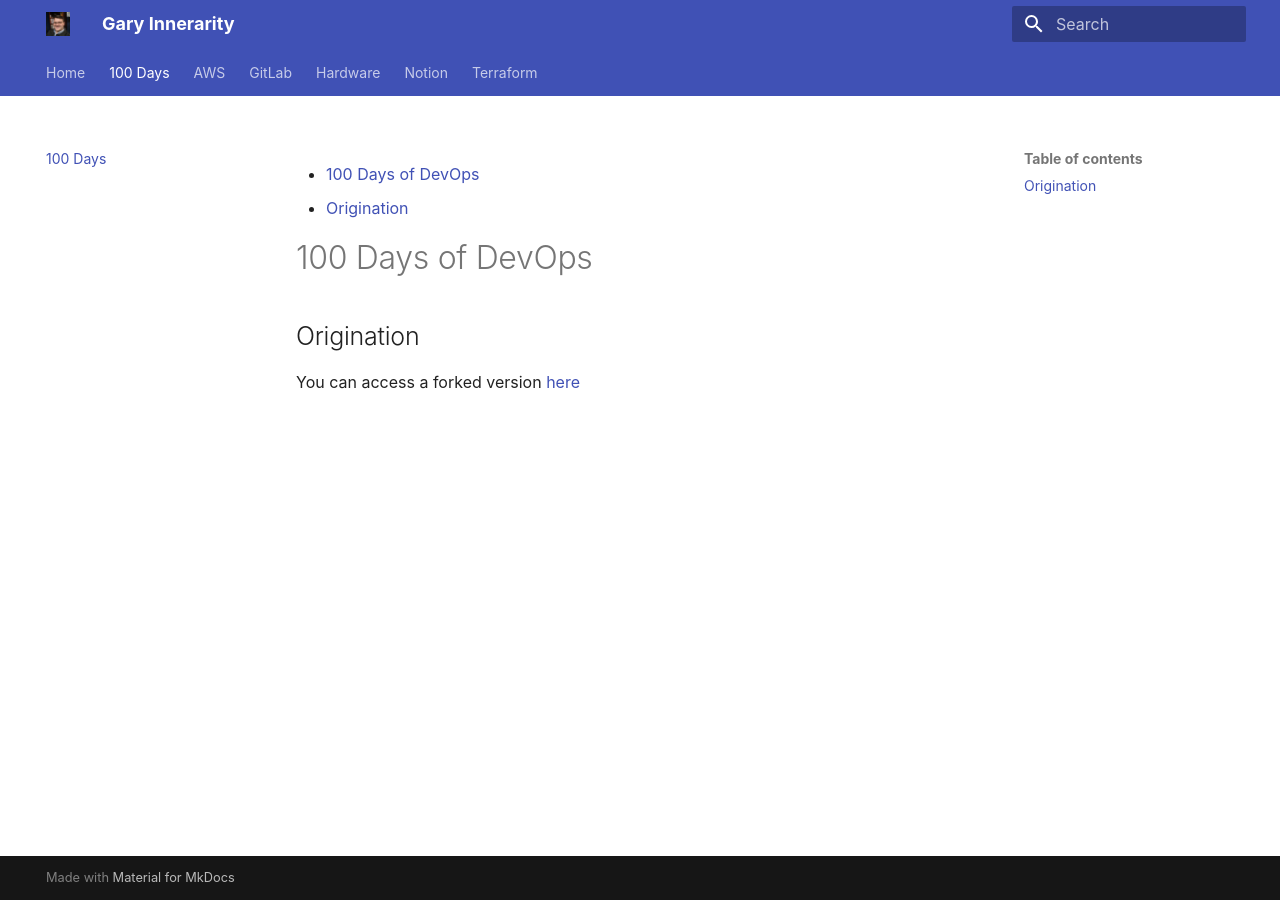
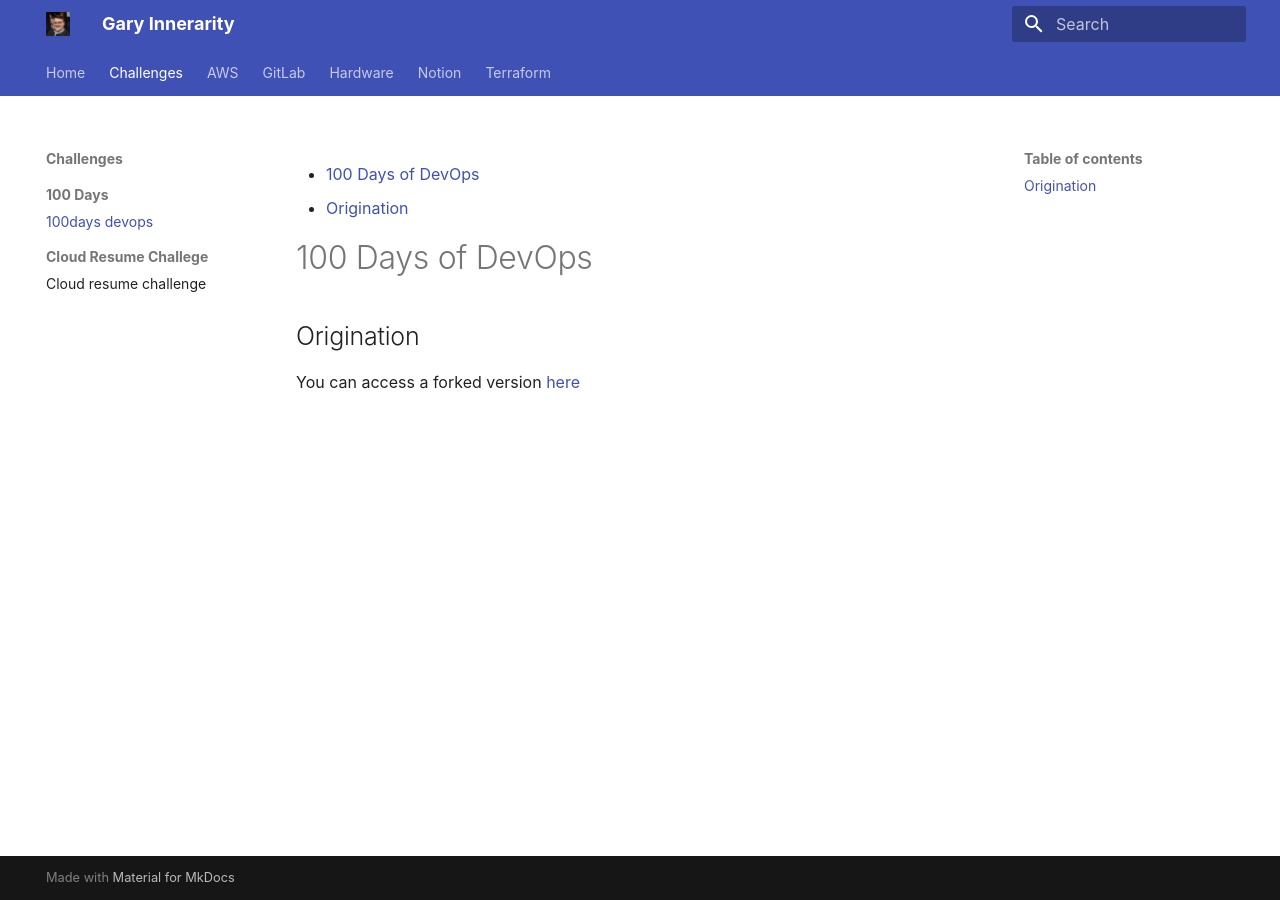
Before and after one commit to ospf2fullstack/garyinnerarity.com, an MkDocs documentation site: the page built from docs/100_days/100days_devops.md, in a window 1280 px wide. Built offline with MkDocs 1.6.1 and Material for MkDocs 9.7.7, drawn with Linux system fonts in a browser that asks for light colours.

Commit message:
Challenges

```diff
--- a/mkdocs.yml
+++ b/mkdocs.yml
@@ -34,7 +34,11 @@ plugins:
 # Navigation
 nav:
   - Home: index.md
-  - 100 Days: "100_days/100days_devops.md"
+  - Challenges:
+    - 100 Days:
+      - "100_days/100days_devops.md"
+    - Cloud Resume Challege:
+      - "cloud_resume/cloud_resume_challenge.md"
   - AWS:
     - "aws/AWS-IoT.md"
   - GitLab:
```
Also changed, not shown: docs/cloud_resume/cloud_resume_challenge.md (added, +3 -0 lines).
